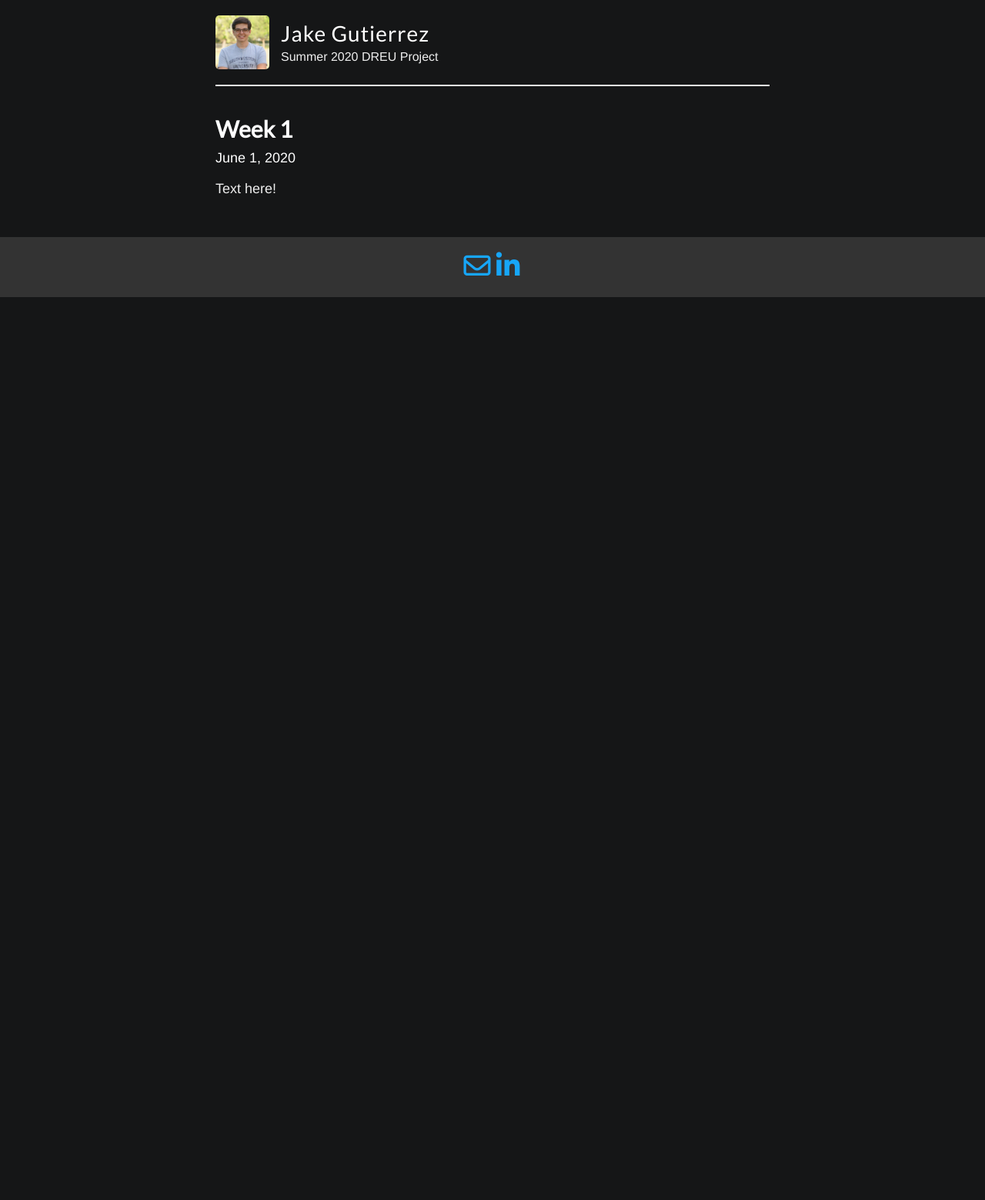
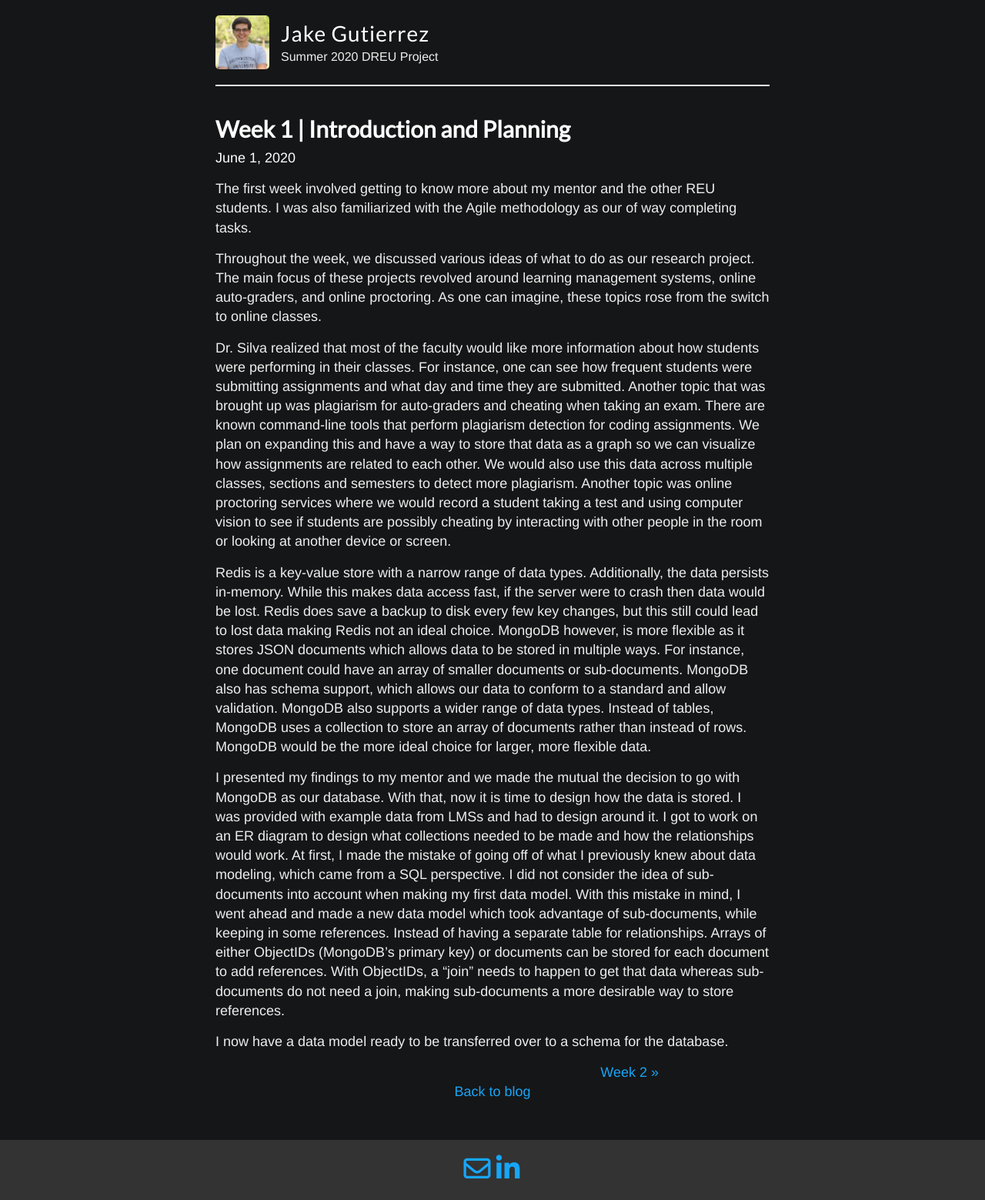
Before and after one commit to jakegut/jakegut.github.io, a Jekyll site: the page built from _posts/2020-06-01-week1.md, in a window 1280 px wide. Shown: the whole page at 77% size. Built offline with Jekyll 4.4.1, drawn with Linux system fonts in a browser that asks for light colours; nearby versions of some CDN libraries; before the commit the page ends 900 px from its top, so only the background shows below that.

Commit message:
Add posts and functionality, more style changes.

```diff
--- a/_layouts/post.html
+++ b/_layouts/post.html
@@ -3,13 +3,28 @@ layout: default
 ---
 
 <article class="post">
-  <h1>{{ page.title }}</h1>
+  <h1>{{ page.title }} | {{ page.subheading }}</h1>
   <span class="date">{{ page.date | date: "%B %e, %Y" }}</span>
 
   <div class="entry">
     {{ content }}
   </div>
 
+  <div class="post-nav">
+    <div>
+      {% if page.previous.url %}
+      <a href="{{page.previous.url}}">&laquo;&nbsp;{{page.previous.title}}</a>
+      {% endif %}
+    </div>
+    <div class="post-nav-next">
+      {% if page.next.url %}
+      <a href="{{page.next.url}}">{{page.next.title}}&nbsp;&raquo;</a>
+      {% endif %}
+    </div>
+  </div>
 
+  <div style="text-align: center;">
+    <a href="{{ site.baseurl }}/blog">Back to blog</a>
+  </div>
 
 </article>
--- a/_posts/2020-06-01-week1.md
+++ b/_posts/2020-06-01-week1.md
@@ -1,6 +1,18 @@
 ---
 layout: post
 title: Week 1
+subheading: Introduction and Planning
 ---
 
-Text here!
+The first week involved getting to know more about my mentor and the other REU students. I was also familiarized with the Agile methodology as our of way completing tasks.
+
+Throughout the week, we discussed various ideas of what to do as our research project. The main focus of these projects revolved around learning management systems, online auto-graders, and online proctoring. As one can imagine, these topics rose from the switch to online classes.
+
+Dr. Silva realized that most of the faculty would like more information about how students were performing in their classes. For instance, one can see how frequent students were submitting assignments and what day and time they are submitted. Another topic that was brought up was plagiarism for auto-graders and cheating when taking an exam. There are known command-line tools that perform plagiarism detection for coding assignments. We plan on expanding this and have a way to store that data as a graph so we can visualize how assignments are related to each other. We would also use this data across multiple classes, sections and semesters to detect more plagiarism. Another topic was online proctoring services where we would record a student taking a test and using computer vision to see if students are possibly cheating by interacting with other people in the room or looking at another device or screen.
+
+
+Redis is a key-value store with a narrow range of data types. Additionally, the data persists in-memory. While this makes data access fast, if the server were to crash then data would be lost. Redis does save a backup to disk every few key changes, but this still could lead to lost data making Redis not an ideal choice. MongoDB however, is more flexible as it stores JSON documents which allows data to be stored in multiple ways. For instance, one document could have an array of smaller documents or sub-documents. MongoDB also has schema support, which allows our data to conform to a standard and allow validation. MongoDB also supports a wider range of data types. Instead of tables, MongoDB uses a collection to store an array of documents rather than instead of rows. MongoDB would be the more ideal choice for larger, more flexible data.
+
+I presented my findings to my mentor and we made the mutual the decision to go with MongoDB as our database. With that, now it is time to design how the data is stored. I was provided with example data from LMSs and had to design around it. I got to work on an ER diagram to design what collections needed to be made and how the relationships would work. At first, I made the mistake of going off of what I previously knew about data modeling, which came from a SQL perspective. I did not consider the idea of sub-documents into account when making my first data model. With this mistake in mind, I went ahead and made a new data model which took advantage of sub-documents, while keeping in some references. Instead of having a separate table for relationships. Arrays of either ObjectIDs (MongoDB's primary key) or documents can be stored for each document to add references. With ObjectIDs, a "join" needs to happen to get that data whereas sub-documents do not need a join, making sub-documents a more desirable way to store references.
+
+I now have a data model ready to be transferred over to a schema for the database.
--- a/style.scss
+++ b/style.scss
@@ -286,6 +286,24 @@ footer {
   font-size: 35px;
 }
 
+.post-nav {
+  /* Insert your custom styling here. Example:
+
+     font-size: 14px;
+     margin-bottom: 1em;
+  */
+  margin: 0 auto;
+  max-width: 60%;
+}
+.post-nav div {
+  /* flex-grow, flex-shrink, flex-basis */
+  // padding: 0 100px;
+}
+.post-nav-next {
+  text-align: right;
+}
+
+
 // Settled on moving the import of syntax highlighting to the bottom of the CSS
 // ... Otherwise it really bloats up the top of the CSS file and makes it difficult to find the start
 @import "highlights";
```
Also changed, not shown: _posts/2020-06-08-week2.md (added, +15 -0 lines), blog.md (+1 -1 lines), index.md (+4 -6 lines), 6 other files.
